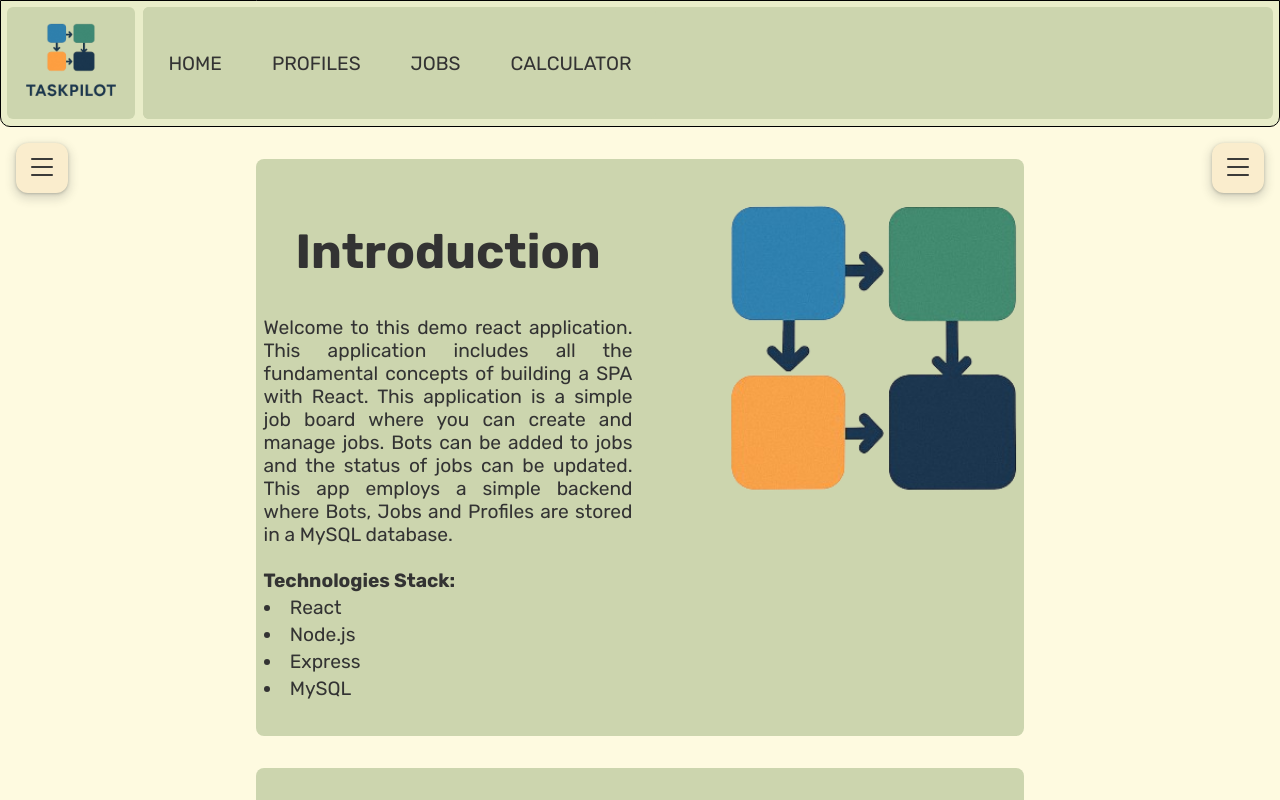
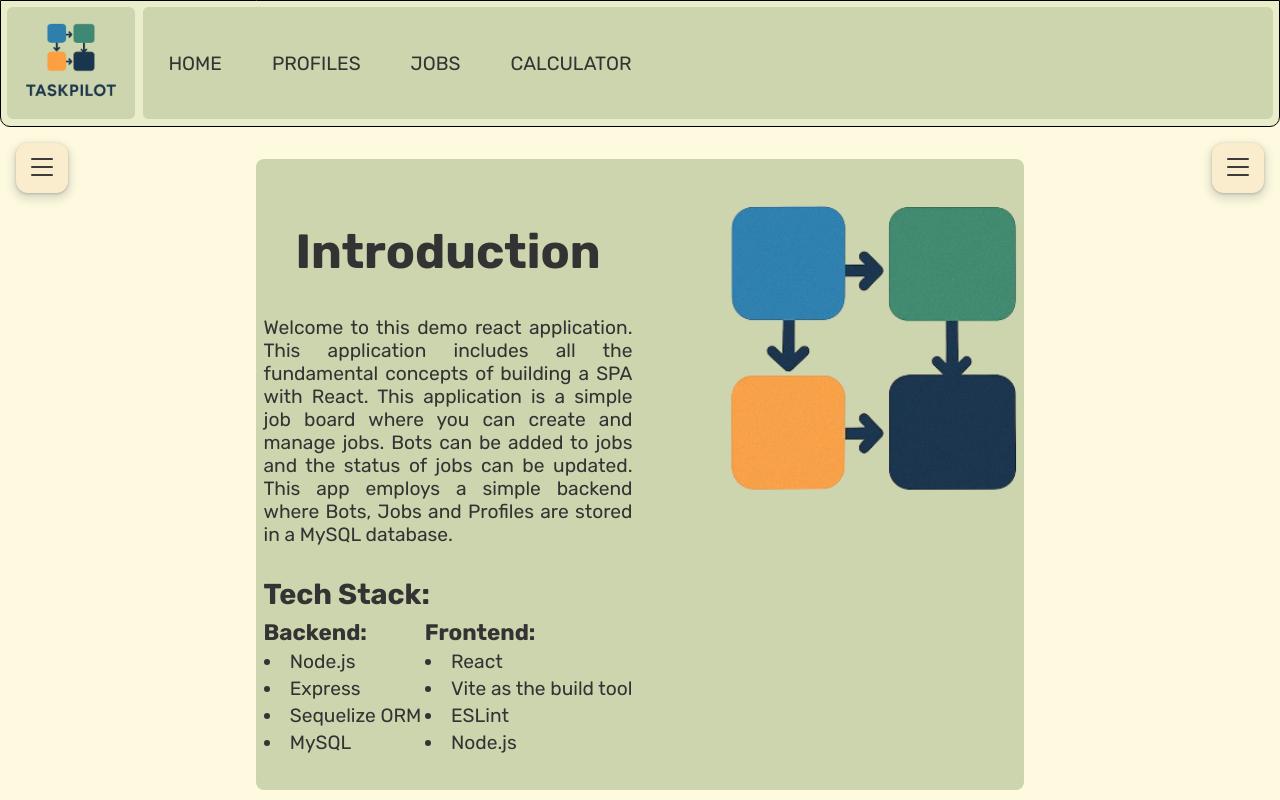
Before and after one commit to markp121/react-app, a React (Vite) app in the folder Frontend/: page / in a window 1280 px wide. Shown: the top 800 px of the page. Built offline with nearby package versions, Linux system fonts and the light colour scheme; no server answers.

Commit message:
- Updated some information and styling on the home page

```diff
--- a/Frontend/src/Pages/Home.jsx
+++ b/Frontend/src/Pages/Home.jsx
@@ -16,15 +16,28 @@ const Home = () => {
             can create and manage jobs. Bots can be added to jobs and the status of jobs can be
             updated. This app employs a simple backend where Bots, Jobs and Profiles are stored in a
             MySQL database.
-            <br />
-            <br />
-            <strong>Technologies Stack:</strong>
-            <br />
-            <li>React</li>
-            <li>Node.js</li>
-            <li>Express</li>
-            <li>MySQL</li>
-          </p>
+          </p> <br />
+          <h2>Tech Stack:</h2>
+          <div className="tech-stack">
+            <div className="tech-stack-list">
+              <h3>Backend:</h3>
+              <ul>
+                <li>Node.js</li>
+                <li>Express</li>
+                <li>Sequelize ORM</li>
+                <li>MySQL</li>
+              </ul>
+            </div>
+            <div>
+              <h3>Frontend:</h3>
+              <ul>
+                <li>React</li>
+                <li>Vite as the build tool</li>
+                <li>ESLint</li>
+                <li>Node.js</li>
+              </ul>
+            </div>
+          </div>
         </section>
         <div className="home-image">
           <img src={logo} alt="logo" />
--- a/Frontend/src/Sass/Pages/home.scss
+++ b/Frontend/src/Sass/Pages/home.scss
@@ -14,9 +14,20 @@
     font-size: 1.2rem;
 
     li {
-      list-style: disc;
+      list-style: disc inside;
       margin: 0.25rem 0;
     }
+  }
+}
+
+.tech-stack {
+  display: flex;
+  justify-content: space-between;
+}
+
+.tech-stack-list {
+  ul {
+
   }
 }
 
```
